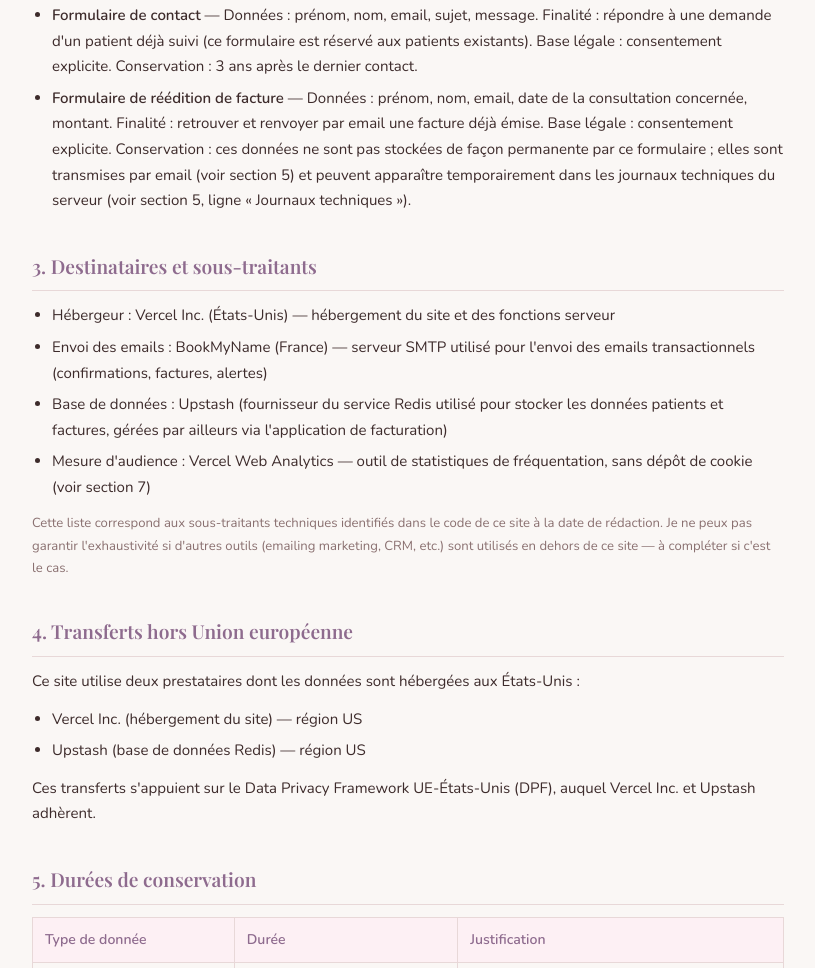
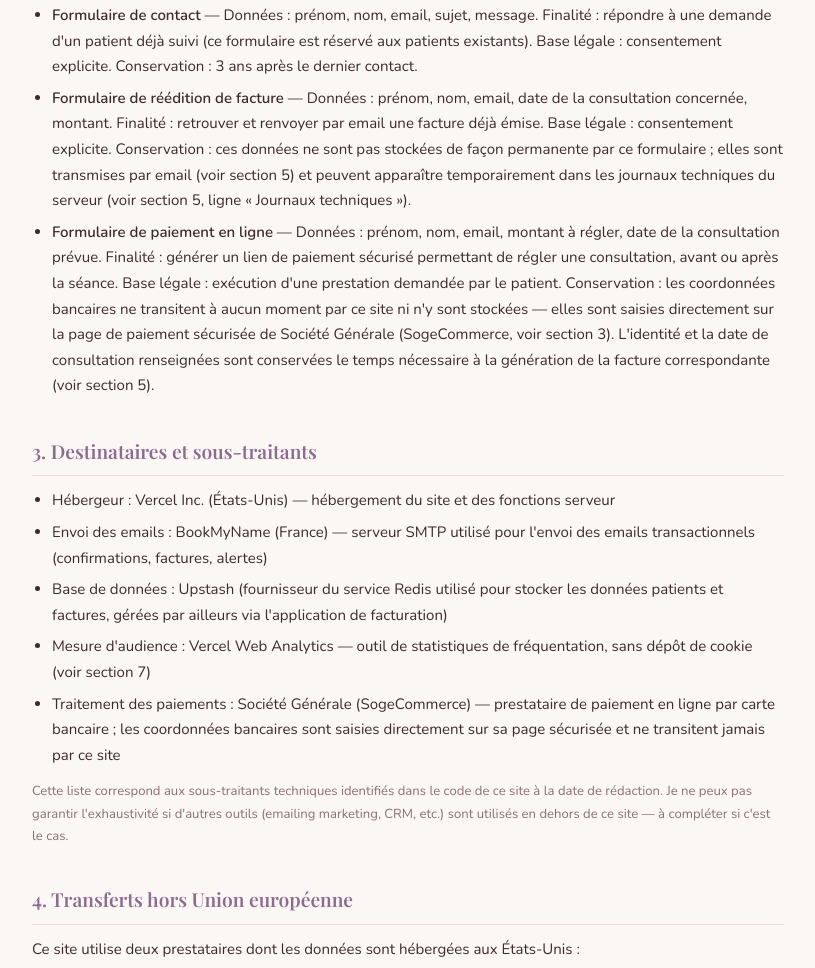
Before and after one commit to Montagu95/factures-pwa, a website: page public/politique-de-confidentialite.html in a window 1280 px wide. Shown: the part 537-1505 px from the top of the page, without its empty margins (232-1047 px from the left). Drawn offline with nearby package versions, Linux system fonts and the light colour scheme; a web font is replaced by a local one.

Commit message:
Ajout paiement dans les mentions égales et politiques de sécurité v1.11.14

```diff
--- a/package.json
+++ b/package.json
@@ -1,6 +1,6 @@
 {
   "name": "facture-pwa",
-  "version": "1.11.13",
+  "version": "1.11.14",
   "description": "Site cabinet Ouvertures Psy — réédition de factures",
   "dependencies": {
     "nodemailer": "^6.9.0",
--- a/public/politique-de-confidentialite.html
+++ b/public/politique-de-confidentialite.html
@@ -121,6 +121,9 @@
     <li>
       <strong>Formulaire de réédition de facture</strong> — Données : prénom, nom, email, date de la consultation concernée, montant. Finalité : retrouver et renvoyer par email une facture déjà émise. Base légale : consentement explicite. Conservation : ces données ne sont pas stockées de façon permanente par ce formulaire ; elles sont transmises par email (voir section 5) et peuvent apparaître temporairement dans les journaux techniques du serveur (voir section 5, ligne « Journaux techniques »).
     </li>
+    <li>
+      <strong>Formulaire de paiement en ligne</strong> — Données : prénom, nom, email, montant à régler, date de la consultation prévue. Finalité : générer un lien de paiement sécurisé permettant de régler une consultation, avant ou après la séance. Base légale : exécution d'une prestation demandée par le patient. Conservation : les coordonnées bancaires ne transitent à aucun moment par ce site ni n'y sont stockées — elles sont saisies directement sur la page de paiement sécurisée de Société Générale (SogeCommerce, voir section 3). L'identité et la date de consultation renseignées sont conservées le temps nécessaire à la génération de la facture correspondante (voir section 5).
+    </li>
   </ul>
 
   <h2>3. Destinataires et sous-traitants</h2>
@@ -129,6 +132,7 @@
     <li>Envoi des emails : BookMyName (France) — serveur SMTP utilisé pour l'envoi des emails transactionnels (confirmations, factures, alertes)</li>
     <li>Base de données : Upstash (fournisseur du service Redis utilisé pour stocker les données patients et factures, gérées par ailleurs via l'application de facturation)</li>
     <li>Mesure d'audience : Vercel Web Analytics — outil de statistiques de fréquentation, sans dépôt de cookie (voir section 7)</li>
+    <li>Traitement des paiements : Société Générale (SogeCommerce) — prestataire de paiement en ligne par carte bancaire ; les coordonnées bancaires sont saisies directement sur sa page sécurisée et ne transitent jamais par ce site</li>
   </ul>
   <p style="font-size:.82rem;color:var(--muted)">Cette liste correspond aux sous-traitants techniques identifiés dans le code de ce site à la date de rédaction. Je ne peux pas garantir l'exhaustivité si d'autres outils (emailing marketing, CRM, etc.) sont utilisés en dehors de ce site — à compléter si c'est le cas.</p>
 
```
Also changed, not shown: public/index.html (+1 -1 lines), public/mentions-legales.html (+1 -1 lines).
